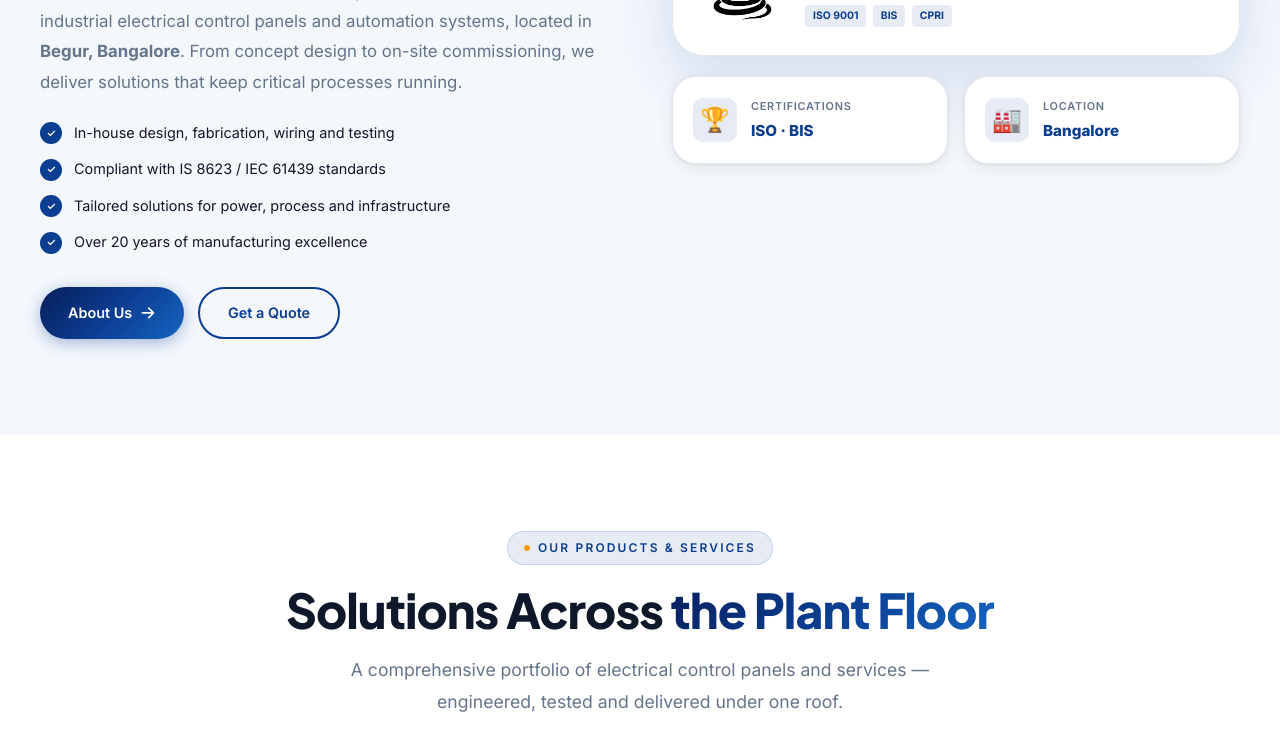
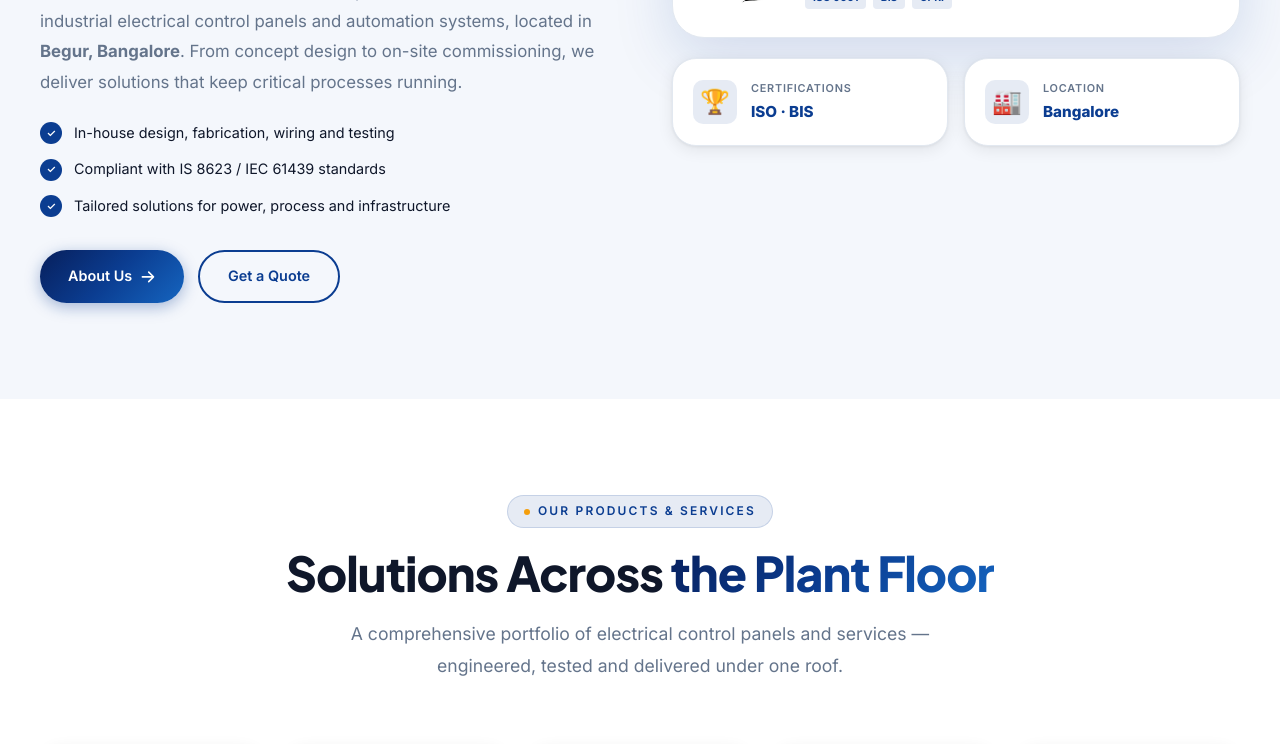
Before and after one commit to sparrowhawk1024/SRI-BHAIRAVESHWARA-POWER-CONTROL, a Next.js app: page / in a window 1280 px wide. Shown: the part 1380-2124 px from the top of the page. Built offline with nearby package versions, Linux system fonts and the light colour scheme.

Commit message:
fix: remove '20 years of manufacturing excellence' line from homepage

```diff
--- a/src/app/page.tsx
+++ b/src/app/page.tsx
@@ -169,7 +169,6 @@ function AboutSection() {
                 "In-house design, fabrication, wiring and testing",
                 "Compliant with IS 8623 / IEC 61439 standards",
                 "Tailored solutions for power, process and infrastructure",
-                "Over 20 years of manufacturing excellence",
               ].map((item) => (
                 <li key={item} className={styles.checkItem}>
                   <span className={styles.checkIcon}>✓</span>
```
